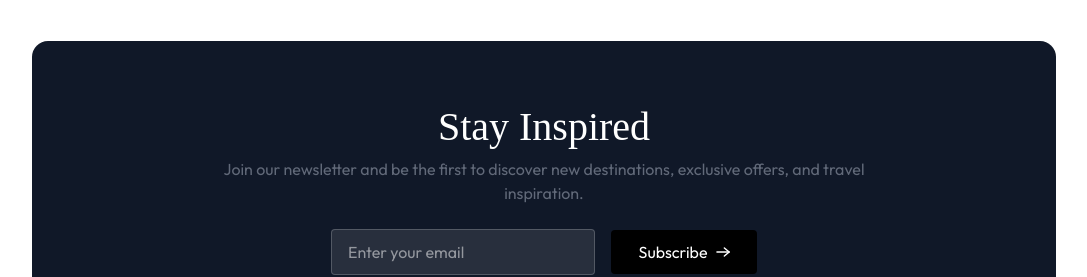
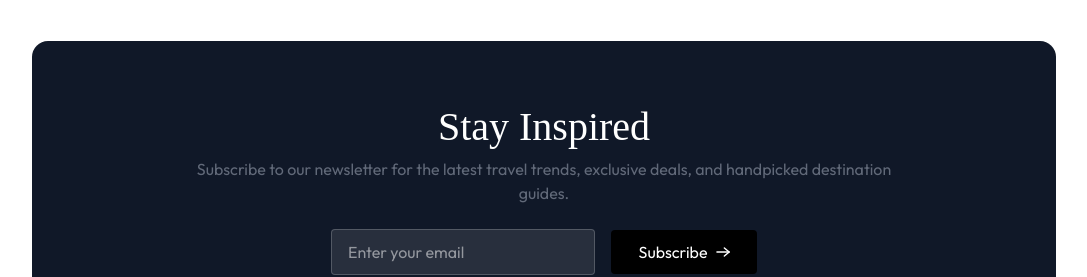
Before and after one commit to AishwaryaS9/HotelBooking, a React (Vite) app in the folder client/: page / in a window 1280 px wide. Shown: the part 2344-2621 px from the top of the page, without its empty margins (96-1183 px from the left). Built offline with nearby package versions, Linux system fonts and the light colour scheme; no server answers; a web font is replaced by a local one.

Commit message:
Changed subTitle of NewsLetter

```diff
--- a/client/src/components/NewsLetter.tsx
+++ b/client/src/components/NewsLetter.tsx
@@ -5,7 +5,7 @@ import Title from "./Title"
 const NewsLetter = () => {
     return (
         <div className="flex flex-col items-center max-w-5xl lg:w-full rounded-2xl px-4 py-12 md:py-16 mx-2 lg:mx-auto my-30 bg-gray-900 text-white">
-            <Title title="Stay Inspired" subTitle="Join our newsletter and be the first to discover new destinations, exclusive offers, and travel inspiration." />
+            <Title title="Stay Inspired" subTitle="Subscribe to our newsletter for the latest travel trends, exclusive deals, and handpicked destination guides." />
             <div className="flex flex-col md:flex-row items-center justify-center gap-4 mt-6">
                 <input type="text" className="bg-white/10 px-4 py-2.5 border border-white/20 rounded outline-none max-w-66 w-full" placeholder="Enter your email" />
                 <button className="flex items-center justify-center gap-2 group bg-black px-4 md:px-7 py-2.5 rounded active:scale-95 transition-all">Subscribe
```
